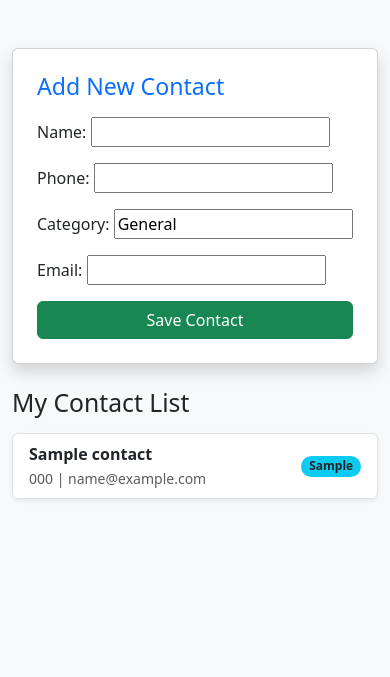
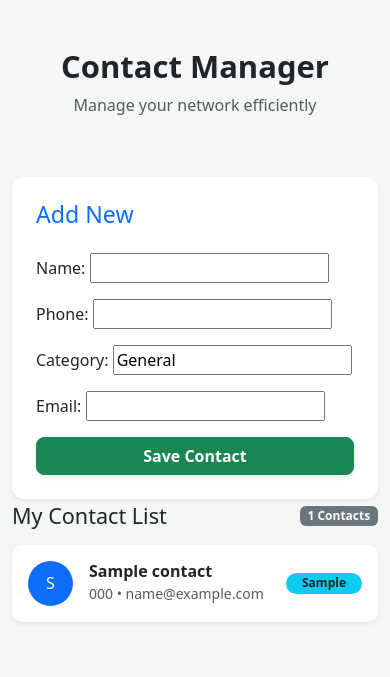
Before and after one commit to Anoldius/contactproject, a Django app: page / in a window 390 px wide. Shown: the top 677 px of the page. Run offline with Django 5.2, Linux system fonts and the light colour scheme; tables that the repository leaves empty hold one stand-in row (values such as "Sample post").

Commit message:
Updated UI with responsive Bootstrap dashboard

```diff
--- a/contacts/templates/contacts/index.html
+++ b/contacts/templates/contacts/index.html
@@ -1,32 +1,66 @@
 <!DOCTYPE html>
-<html>
+<html lang="en">
 <head>
-    <title>My Contacts</title>
+    <meta charset="UTF-8">
+    <title>My Contacts | Dashboard</title>
     <link href="https://cdn.jsdelivr.net/npm/bootstrap@5.3.0/dist/css/bootstrap.min.css" rel="stylesheet">
+    <meta name="viewport" content="width=device-width, initial-scale=1.0">
+    <style>
+        body { background-color: #f4f7f6; }
+        .card { border: none; border-radius: 12px; }
+        .btn-success { border-radius: 8px; font-weight: 600; }
+        .list-group-item { border: none; margin-bottom: 8px; border-radius: 10px !important; }
+    </style>
 </head>
-<body class="bg-light"> <div class="container mt-5"> <div class="row justify-content-center">
-            <div class="col-md-6"> <div class="card shadow p-4 mb-4"> <h3 class="text-primary mb-3">Add New Contact</h3>
+<body>
+    <div class="container py-5">
+        <div class="row mb-4">
+            <div class="col-12 text-center">
+                <h1 class="display-5 fw-bold text-dark">Contact Manager</h1>
+                <p class="text-muted">Manage your network efficiently</p>
+            </div>
+        </div>
+
+        <div class="row g-4">
+            <div class="col-12 col-lg-4">
+                <div class="card shadow-sm p-4 sticky-lg-top" style="top: 20px;">
+                    <h3 class="text-primary mb-4">Add New</h3>
                     <form method="POST">
                         {% csrf_token %}
-                        {{ form.as_p }}
-                        <button type="submit" class="btn btn-success w-100">Save Contact</button>
+                        <div class="mb-3">
+                            {{ form.as_p }}
+                        </div>
+                        <button type="submit" class="btn btn-success w-100 shadow-sm">Save Contact</button>
                     </form>
                 </div>
+            </div>
 
-                <h2 class="mb-3">My Contact List</h2>
-                <ul class="list-group shadow-sm"> {% for person in contacts_list %}
-                        <li class="list-group-item d-flex justify-content-between align-items-center">
-                            <div>
-                                <strong>{{ person.name }}</strong> <br>
-                                <small class="text-muted">{{ person.phone }} | {{ person.email }}</small>
+            <div class="col-12 col-lg-8">
+                <div class="d-flex justify-content-between align-items-center mb-3">
+                    <h2 class="h4 mb-0">My Contact List</h2>
+                    <span class="badge bg-secondary">{{ contacts_list|length }} Contacts</span>
+                </div>
+
+                <div class="list-group shadow-none">
+                    {% for person in contacts_list %}
+                        <div class="list-group-item d-flex justify-content-between align-items-center shadow-sm p-3">
+                            <div class="d-flex align-items-center">
+                                <div class="bg-primary text-white rounded-circle d-flex justify-content-center align-items-center me-3" style="width: 45px; height: 45px;">
+                                    {{ person.name|first|upper }}
+                                </div>
+                                <div>
+                                    <h6 class="mb-0 fw-bold">{{ person.name }}</h6>
+                                    <small class="text-muted">{{ person.phone }} • {{ person.email }}</small>
+                                </div>
                             </div>
-                            <span class="badge bg-info text-dark rounded-pill">{{ person.category }}</span>
-                        </li>
+                            <span class="badge bg-info text-dark rounded-pill px-3">{{ person.category }}</span>
+                        </div>
                     {% empty %}
-                        <li class="list-group-item text-center">No contacts yet!</li>
+                        <div class="card p-5 text-center shadow-sm">
+                            <p class="text-muted mb-0">No contacts found. Add one to get started!</p>
+                        </div>
                     {% endfor %}
-                </ul>
-
+                </div>
             </div>
         </div>
     </div>
```
